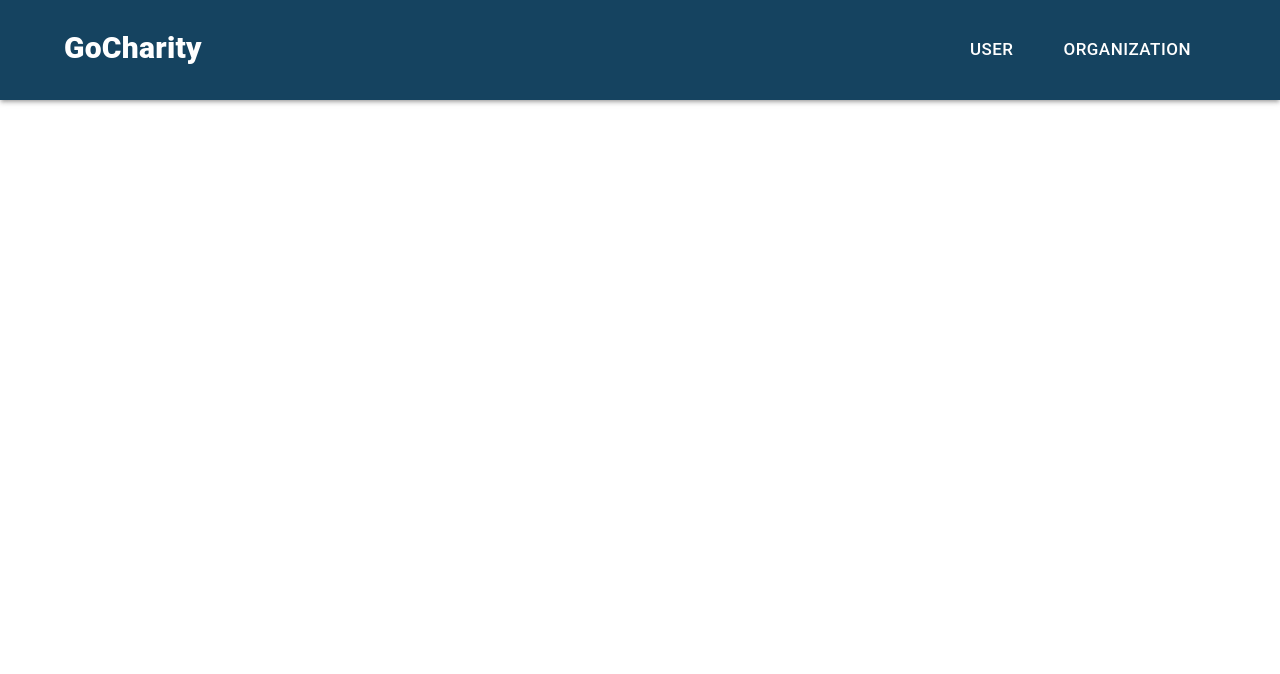
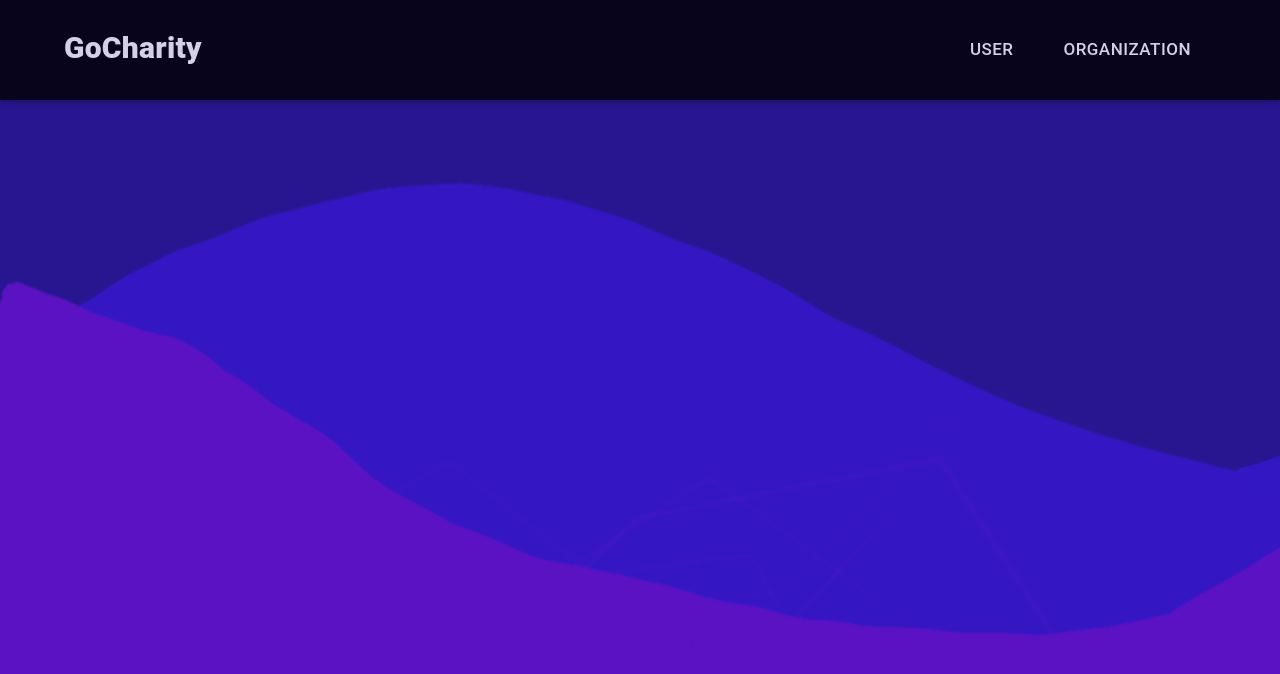
Before and after one commit to eveliososa/tamuhack2021, a React (Create React App) app in the folder frontend/: page / in a window 1280 px wide. Shown: the top 674 px of the page. Built offline with nearby package versions, Linux system fonts and the light colour scheme.

Commit message:
"update"

```diff
--- a/frontend/src/Components/UserCharityComponent/UserCharityComponent.js
+++ b/frontend/src/Components/UserCharityComponent/UserCharityComponent.js
@@ -37,6 +37,7 @@ export const UserCharityComponent = ({
         }).then(data => {
             console.log(data);
         })
+        window.location.href = `/user/${username}`;
     }
 
     const [charityOptions, setCharityOptions] = React.useState([]);
--- a/frontend/src/Pages/HomePage/HomePage.css
+++ b/frontend/src/Pages/HomePage/HomePage.css
@@ -1,12 +1,15 @@
 .homePageContainer{
     margin: 0px !important;
     padding: 0px !important;
+    background-image: url("home.png");
+    height: 100vh;
 }
 .homePageNavigationContainer{
     margin: 0px !important;
     padding: 25px 0px !important;
-    background-color: #154360;
     display: grid;
+    background-color: black !important;
+    opacity: .80 !important;
     grid-template-columns: 50% 50%;
 }
 .homePageTitleContainer{
```
Also changed, not shown: frontend/src/Pages/HomePage/home.png (added).
